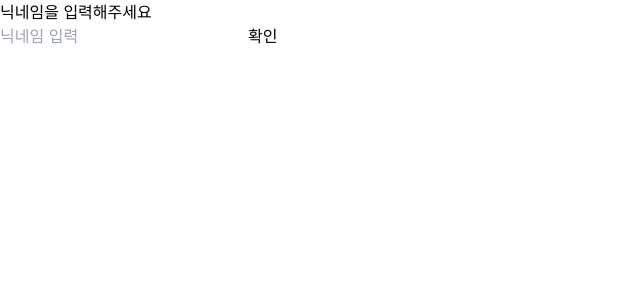
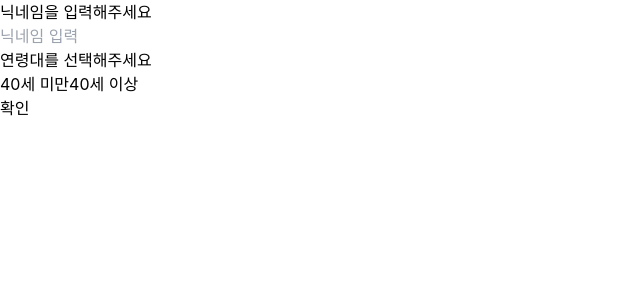
Before and after one commit to KTB-Secretly-Greatly/Groom-FE, a React (Create React App) app: page / in a window 1280 px wide. Shown: the top 300 px of the page, without its empty margins (0-640 px from the left). Built offline with nearby package versions, Linux system fonts and the light colour scheme.

Commit message:
feat: 채팅방 입장 시 연령대 선택

```diff
--- a/src/App.tsx
+++ b/src/App.tsx
@@ -3,17 +3,18 @@ import './App.css';
 import MessageInput from './components/MessageInput';
 import { MessageType } from './types/MessageType';
 import ChatLogs from './components/ChatLogs';
-import NicknameInput from './components/NicknameInput';
+import UserProfileInput from './components/UserProfileInput';
 
 function App() {
   const [chatLogs, setChatsLogs] = useState<MessageType[]>([]);
   const [currentUserNickname, setCurrentUserNickname] = useState<string>('');
+  const [ageGroup, setAgeGroup] = useState<string>('');
   const wsRef = useRef<WebSocket | null>(null);
   const profileImage =
     'https://mblogthumb-phinf.pstatic.net/MjAyMDExMDFfMTY0/MDAxNjA0MjI4ODc1MDgx.20zY0e0fjnqLYvyFxN2FuZl75yr0p-lejDrTdLzRargg.aDqPo9fsnwOujN45rK3vW-dUi2usn0wBwQE8xmstEBUg.JPEG.gambasg/%EC%9C%A0%ED%8A%9C%EB%B8%8C_%EA%B8%B0%EB%B3%B8%ED%94%84%EB%A1%9C%ED%95%84_%EA%B0%88%EC%83%89.jpg?type=w400';
 
   useEffect(() => {
-    if (currentUserNickname !== '') {
+    if (currentUserNickname !== '' && ageGroup != '') {
       const ws = new WebSocket('ws://localhost:8080/ws/chat');
       wsRef.current = ws;
 
@@ -24,6 +25,7 @@ function App() {
           chatRoomId: 1,
           nickname: currentUserNickname,
           profileImage,
+          ageGroup,
           message: null, // 메세지 내용은 비워둠
         };
         ws.send(JSON.stringify(newData));
@@ -67,7 +69,7 @@ function App() {
         ws.close();
       };
     }
-  }, [currentUserNickname]);
+  }, [currentUserNickname, ageGroup]);
 
   const addMessageToChatLogs = (newMessage: string) => {
     // WebSocket을 통해 서버로 메시지 전송
@@ -83,14 +85,15 @@ function App() {
     }
   };
 
-  const handleSetNickname = (enteredNickname: string) => {
-    setCurrentUserNickname(enteredNickname);
+  const handleSetProfile = (nickname: string, ageGroup: string) => {
+    setCurrentUserNickname(nickname);
+    setAgeGroup(ageGroup);
   };
 
   return (
     <div className="w-screen min-h-screen h-full flex flex-col bg-chat-bg">
       {currentUserNickname == '' ? (
-        <NicknameInput handleSetNickname={handleSetNickname} />
+        <UserProfileInput handleSetProfile={handleSetProfile} />
       ) : (
         <div className="w-full flex-grow relative">
           <ChatLogs
--- a/src/components/NicknameInput.tsx
+++ /dev/null
@@ -1,36 +0,0 @@
-export interface NicknameInputProps {
-  handleSetNickname: (nickname: string) => void;
-}
-
-const NicknameInput = ({ handleSetNickname }: NicknameInputProps) => {
-  return (
-    <div className="w-full min-h-screen flex flex-col items-center justify-center bg-gray-100">
-      <div className="bg-white p-6 rounded-lg shadow-md w-[300px]">
-        <p className="font-semibold text-lg text-gray-700 mb-4 text-center">
-          닉네임을 입력해주세요
-        </p>
-        <input
-          type="text"
-          placeholder="닉네임 입력"
-          className="outline-none border border-gray-300 focus:border-blue-500 focus:ring focus:ring-blue-200 w-full p-3 rounded-md text-[14px] transition duration-300"
-          onKeyDown={(e: React.KeyboardEvent<HTMLInputElement>) => {
-            if (e.key === 'Enter')
-              handleSetNickname((e.target as HTMLInputElement).value);
-          }}
-        />
-        <button
-          className="mt-4 bg-blue-500 text-white w-full p-3 rounded-md hover:bg-blue-600 transition duration-300"
-          onClick={() => {
-            const input =
-              document.querySelector<HTMLInputElement>('input[type="text"]');
-            if (input) handleSetNickname(input.value);
-          }}
-        >
-          확인
-        </button>
-      </div>
-    </div>
-  );
-};
-
-export default NicknameInput;
--- /dev/null
+++ b/src/components/UserProfileInput.tsx
@@ -0,0 +1,74 @@
+import { useState } from 'react';
+
+export interface UserProfileInputProps {
+  handleSetProfile: (nickname: string, ageGroup: string) => void;
+}
+
+const UserProfileInput = ({ handleSetProfile }: UserProfileInputProps) => {
+  const [nickname, setNickname] = useState<string>(''); // 닉네임 상태
+  const [ageGroup, setAgeGroup] = useState<string>(''); // 연령대 상태
+  const canSubmitProfile = nickname && ageGroup;
+
+  const handleNicknameSubmit = () => {
+    if (canSubmitProfile) {
+      handleSetProfile(nickname, ageGroup); // 닉네임과 연령대를 모두 설정
+    } else {
+      alert('닉네임과 연령대를 모두 선택해주세요!');
+    }
+  };
+
+  return (
+    <div className="w-full min-h-screen flex flex-col items-center justify-center bg-gray-100">
+      <div className="bg-white p-6 rounded-lg shadow-md w-[300px]">
+        {/* 닉네임 입력 영역 */}
+        <p className="font-semibold text-lg text-gray-700 mb-4 text-center">
+          닉네임을 입력해주세요
+        </p>
+        <input
+          type="text"
+          placeholder="닉네임 입력"
+          value={nickname}
+          className="outline-none border border-gray-300 focus:border-blue-500 focus:ring focus:ring-blue-200 w-full p-3 rounded-md text-[14px] transition duration-300"
+          onChange={e => setNickname(e.target.value)}
+        />
+        {/* 연령대 선택 영역 */}
+        <p className="font-semibold text-lg text-gray-700 mt-6 mb-4 text-center">
+          연령대를 선택해주세요
+        </p>
+        <div className="flex justify-between">
+          <button
+            className={`bg-white border border-gray-300 text-gray-800 w-[48%] p-3 rounded-md hover:bg-blue-100 hover:border-blue-500 transition duration-300 ${
+              ageGroup === 'under40' ? 'bg-blue-500 !text-white' : ''
+            }`}
+            onClick={() => setAgeGroup('under40')}
+          >
+            40세 미만
+          </button>
+          <button
+            className={`bg-white border border-gray-300 text-gray-800 w-[48%] p-3 rounded-md hover:bg-blue-100 hover:border-blue-500 transition duration-300 ${
+              ageGroup === 'over40' ? 'bg-blue-500 !text-white' : ''
+            }`}
+            onClick={() => setAgeGroup('over40')}
+          >
+            40세 이상
+          </button>
+        </div>
+
+        {/* 확인 버튼 */}
+        <button
+          className={`mt-6 w-full p-3 rounded-md transition duration-300 ${
+            canSubmitProfile
+              ? 'bg-blue-500 text-white hover:bg-blue-600'
+              : 'bg-gray-300 text-gray-500 cursor-not-allowed'
+          }`}
+          onClick={handleNicknameSubmit}
+          disabled={!canSubmitProfile} // 비활성화 상태 설정
+        >
+          확인
+        </button>
+      </div>
+    </div>
+  );
+};
+
+export default UserProfileInput;
```
